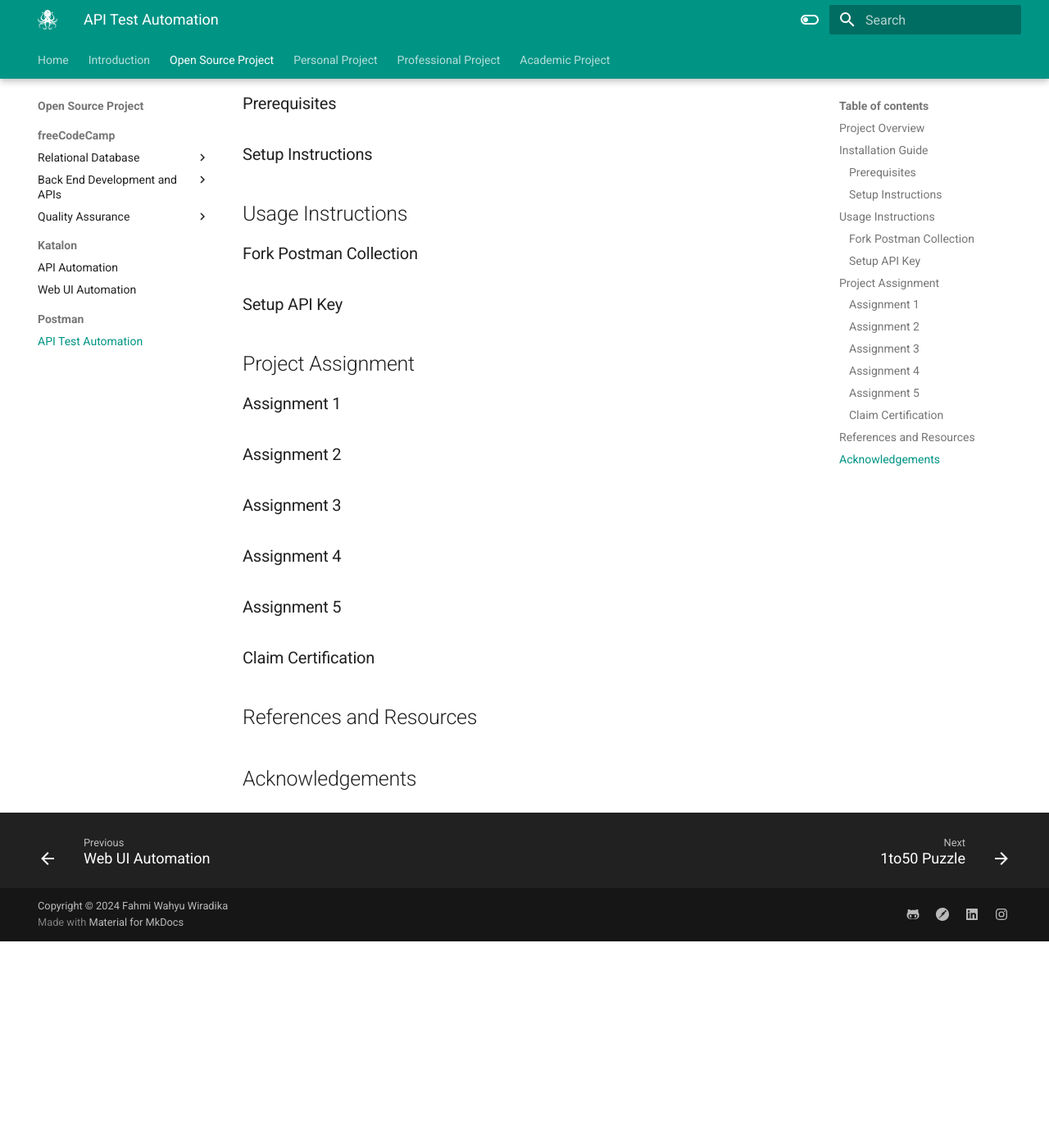
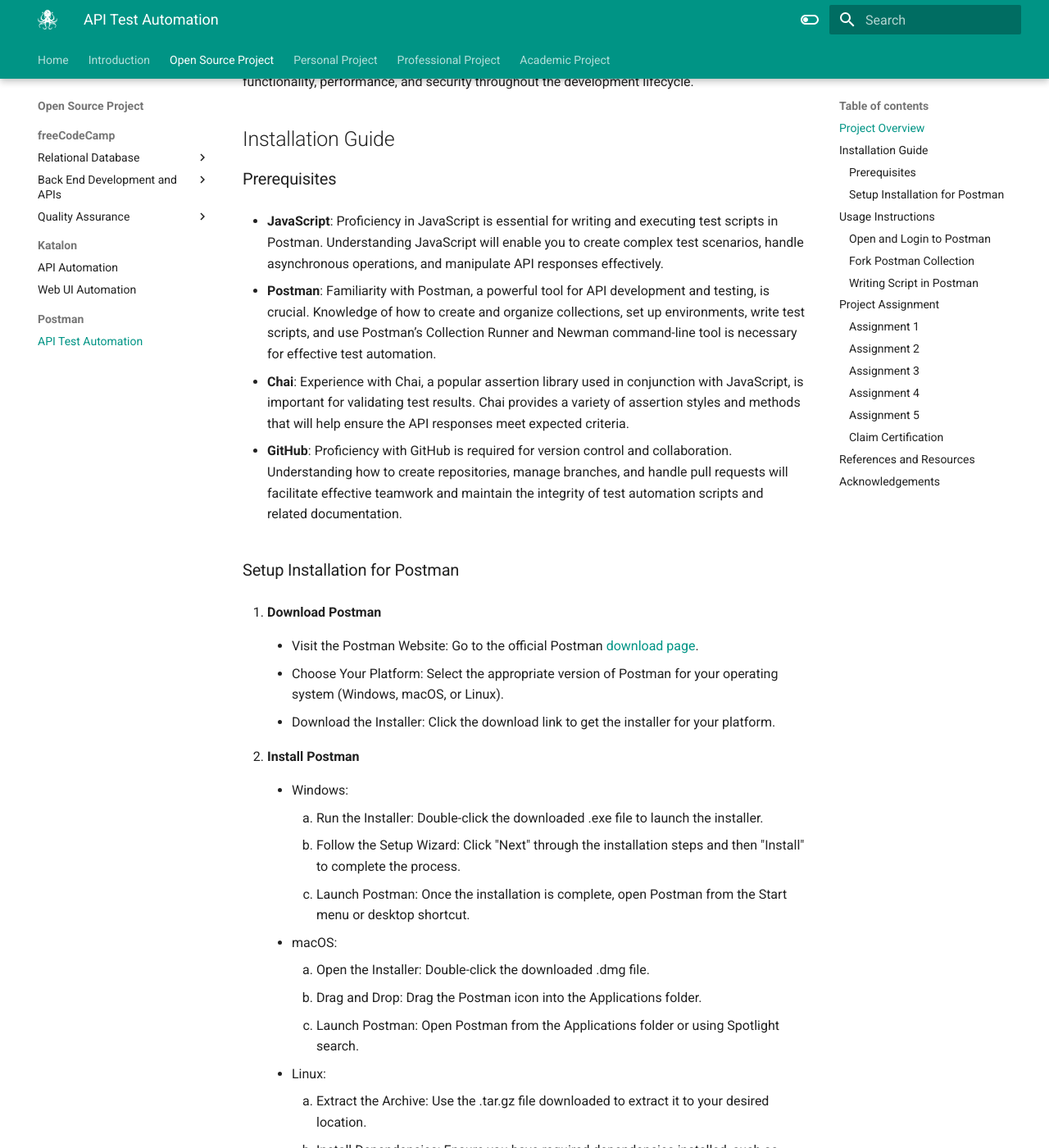
Before and after one commit to fahmiwazu/docs-portfolio, an MkDocs documentation site: the page built from docs/Projects/Open-Source/postman-api-auto.md, in a window 1280 px wide and 1400 px high, scrolled down 283 px. Shown: the whole window at 82% size. Built offline with MkDocs 1.6.1 and Material for MkDocs 9.7.7, drawn with Linux system fonts in a browser that asks for light colours; before the commit the page ends 1431 px from its top, so only the background shows below that; some of the changed text lies outside the part shown.

Commit message:
update assignment 1 description

````diff
--- a/docs/Projects/Open-Source/postman-api-auto.md
+++ b/docs/Projects/Open-Source/postman-api-auto.md
@@ -2,16 +2,91 @@
 
 ## Project Overview
 
+This project aims to enhance the reliability and efficiency of the Valentino Artisan Coffee House API by implementing test automation using Postman, ensuring comprehensive validation of functionality, performance, and security throughout the development lifecycle.
+
 ## Installation Guide
 ### Prerequisites
-### Setup Instructions
+- **JavaScript**: Proficiency in JavaScript is essential for writing and executing test scripts in Postman. Understanding JavaScript will enable you to create complex test scenarios, handle asynchronous operations, and manipulate API responses effectively.
+
+- **Postman**: Familiarity with Postman, a powerful tool for API development and testing, is crucial. Knowledge of how to create and organize collections, set up environments, write test scripts, and use Postman’s Collection Runner and Newman command-line tool is necessary for effective test automation.
+
+- **Chai**: Experience with Chai, a popular assertion library used in conjunction with JavaScript, is important for validating test results. Chai provides a variety of assertion styles and methods that will help ensure the API responses meet expected criteria.
+
+- **GitHub**: Proficiency with GitHub is required for version control and collaboration. Understanding how to create repositories, manage branches, and handle pull requests will facilitate effective teamwork and maintain the integrity of test automation scripts and related documentation.
+### Setup Installation for Postman
+1. **Download Postman**
+
+    - Visit the Postman Website: Go to the official Postman [download page](https://www.postman.com/downloads/).
+
+    - Choose Your Platform: Select the appropriate version of Postman for your operating system (Windows, macOS, or Linux).
+
+    - Download the Installer: Click the download link to get the installer for your platform.
+
+2. **Install Postman**
+
+    - Windows:
+
+        1. Run the Installer: Double-click the downloaded .exe file to launch the installer.
+        2. Follow the Setup Wizard: Click "Next" through the installation steps and then "Install" to complete the process.
+        3. Launch Postman: Once the installation is complete, open Postman from the Start menu or desktop shortcut.
+
+    - macOS:
+
+        1. Open the Installer: Double-click the downloaded .dmg file.
+        2. Drag and Drop: Drag the Postman icon into the Applications folder.
+        3. Launch Postman: Open Postman from the Applications folder or using Spotlight search.
+
+    - Linux:
+
+        1. Extract the Archive: Use the .tar.gz file downloaded to extract it to your desired location.
+        2. Install Dependencies: Ensure you have required dependencies installed, such as libgconf-2-4.
+        3. Run Postman: Navigate to the extracted directory and execute ./Postman to launch the application. You might want to create a desktop shortcut or menu entry for easier access.
 
 ## Usage Instructions
+### Open and Login to Postman
+1. Open Postman on your computer
+    - Postman Desktop Application
+    - Postman Web Application
+2. Login on your Postman Account
+
 ### Fork Postman Collection
-### Setup API Key
+1. Open this [Postman Workspace](https://www.postman.com/valentins-team/workspace/test-automation-valentino-s-artisan-coffee-house-api)
+2. Create New Public Workspace on Postman
+3. Fork [Valentino Artisan Coffee House API](https://www.postman.com/valentins-team/workspace/test-automation-valentino-s-artisan-coffee-house-api/collection/2354738-e6b0fbe6-5385-4751-944f-bd836b13d6e3?action=share&creator=36196810) Postman Collection to your public workspace
+4. Open `status` folder, and click on `Get API status`
+5. Click `Send` and wait for respond
+6. Status should be `200 OK` and Response Body should be JSON
+    ``` json title="Response Body"
+    {
+    "status": "API is up and running"
+    }
+    ```
+7. Your workspace are ready
+
+
+### Writing Script in Postman
+1. Expand `status` folder, click on `Get API status`, select `Script` tab
+2. Write your script on `pre-request` or `post-response` depend on your test plan and scenario
+3. Postman only accept JavaScript ( :material-language-javascript: ) for scripting
 
 ## Project Assignment
 ### Assignment 1
+
+**Task 1**
+
+Add to the request **"Get API status"** a Postman test that verifies the status is 200.
+Once you have established that the test is working as expected, duplicate the request and drag it inside the **"Assignment #1"** collection and put it in the **"API requests"** folder. Ensure the name of the request remains the same.
+
+**Task 2**
+
+Add to the request **"Get single product"** a script that parses the JSON response body. Log the value of the property "product-description" to the Postman console.
+Once you have established that the script is working as expected, duplicate the request and drag it inside the **"Assignment #1"** collection and put it in the **"API requests"** folder. Ensure the name of the request remains the same.
+
+**Task 3**
+
+Add to the request **"Create a new order"** a script that parses the JSON response body and sets a Postman variable named orderId with the id of the order that was just created.
+Once you have established that the script is working as expected, duplicate the request and drag it inside the **"Assignment #1"** collection and put it in the **"API requests"** folder. Ensure the name of the request remains the same.
+
 ### Assignment 2
 ### Assignment 3
 ### Assignment 4
````
